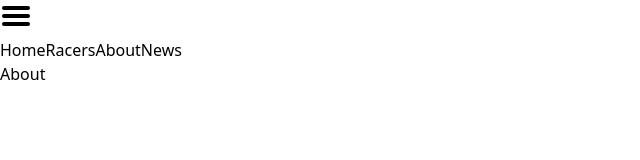
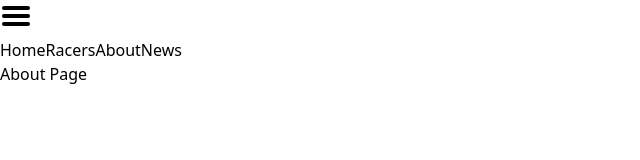
Before and after one commit to acechler/f1-fanclub, a React (Vite) app: page /about in a window 1280 px wide. Shown: the top 160 px of the page, without its empty margins (0-640 px from the left). Built offline with nearby package versions, Linux system fonts and the light colour scheme.

Commit message:
Added new pages to the website

```diff
--- a/src/App.jsx
+++ b/src/App.jsx
@@ -1,7 +1,9 @@
 import { BrowserRouter as Router, Route, Routes } from "react-router-dom";
 import Navbar from "./components/Navbar";
-import RacerDashboard
- from "./components/RacerDashboard";
+import F1RacerPage from "./components/pages/F1RacerPage";
+import AboutPage from "./components/pages/AboutPage";
+import NewsPage from "./components/pages/NewsPage";
+
 const HomePage = () => {
   return (
     <div className="grid grid-cols-1 md:grid-cols-2 gap-4 p-4">
@@ -20,9 +22,9 @@ function App() {
         <div className="flex mx-auto p-4 lg:p-4 ">
           <Routes>
             <Route path="/" element={<HomePage />} />
-            <Route path="/racers" element={<div>F1 Racers <RacerDashboard/> </div>} />
-            <Route path="/about" element={<div>About</div>} />
-            <Route path="/news" element={<div>News</div>} />
+            <Route path="/racers" element={<F1RacerPage/>} />
+            <Route path="/about" element={<AboutPage/>} />
+            <Route path="/news" element={<NewsPage/>} />
           </Routes>
         </div>
       </div>
--- /dev/null
+++ b/src/components/pages/AboutPage.jsx
@@ -0,0 +1,11 @@
+import React from "react";
+
+const AboutPage = () => {
+  return (
+    <div>
+      <h1>About Page</h1>
+    </div>
+  );
+};
+
+export default AboutPage;
--- /dev/null
+++ b/src/components/pages/F1RacerPage.jsx
@@ -0,0 +1,15 @@
+import React from 'react';
+import { Link } from 'react-router-dom';
+import RacerDashboard from '../RacerDashboard';
+
+
+const F1RacerPage = () => {
+  return (
+    <div>
+      <h1>F1 Racer Page</h1>
+      <RacerDashboard/>
+    </div>
+  );
+};
+
+export default F1RacerPage;
--- /dev/null
+++ b/src/components/pages/NewsPage.jsx
@@ -0,0 +1,11 @@
+import React from "react";
+
+const NewsPage = () => {
+    return (
+        <div>
+        <h1>News Page</h1>
+        </div>
+    );
+};
+
+export default NewsPage;
```
